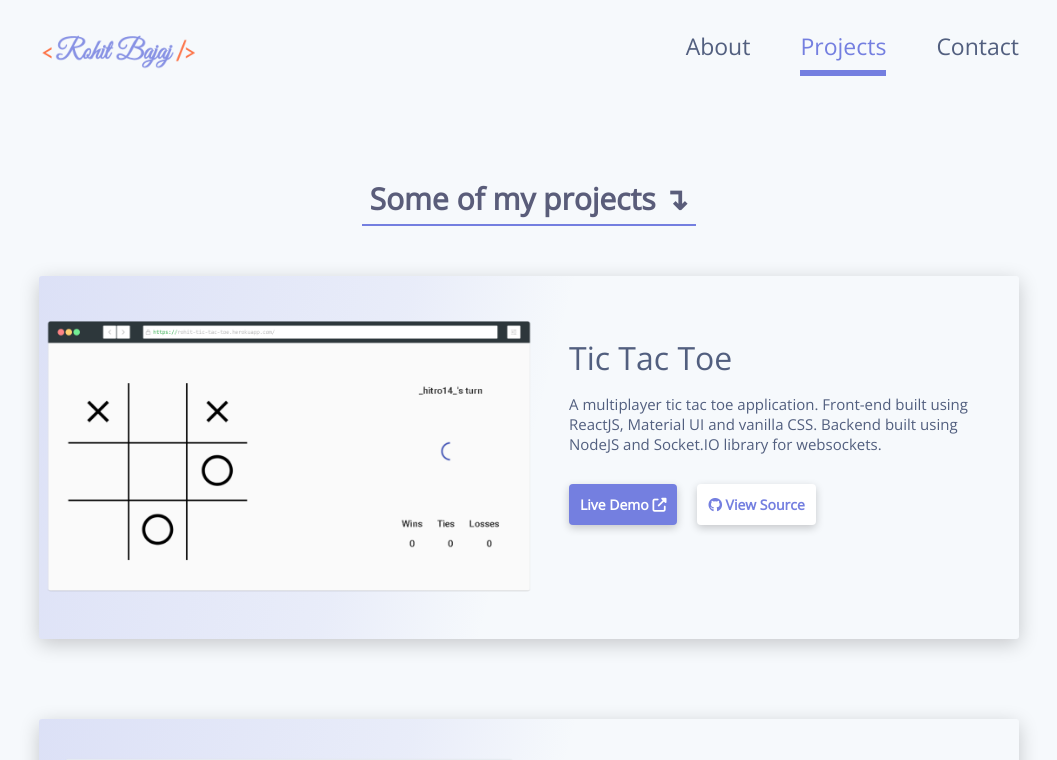
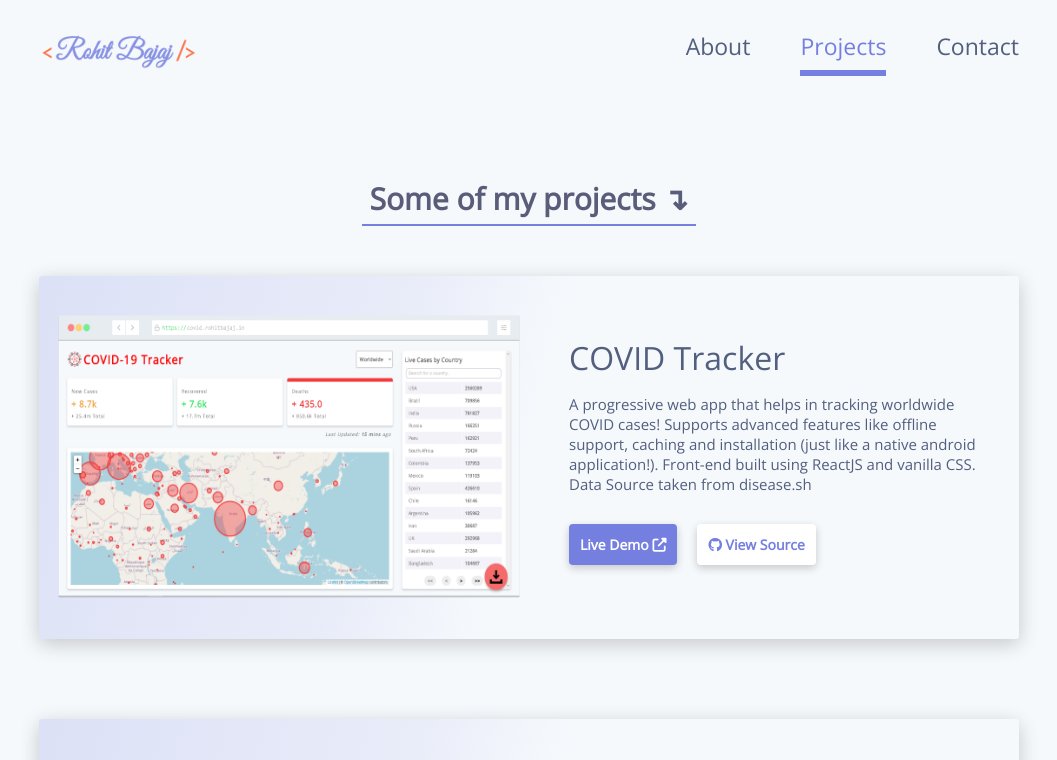
Before and after one commit to rbajaj1997/my-portfolio, a React (Create React App) app: page /projects in a window 1280 px wide. Shown: the top 760 px of the page, without its empty margins (111-1168 px from the left). Built offline with nearby package versions, Linux system fonts and the light colour scheme.

Commit message:
Added Covid Project

```diff
--- a/src/content/projects.js
+++ b/src/content/projects.js
@@ -1,8 +1,19 @@
 import tictactoe from '../img/tictactoe.png'
 import deconnector from '../img/devconnector.png'
 import chatapp from '../img/chatapp.png'
+import covid from '../img/covid.png';
 
 export default [
+    {
+        title: 'COVID Tracker',
+        description:
+        'A progressive web app that helps in tracking worldwide COVID cases! Supports advanced features like offline support, caching and installation (just like a native android application!). Front-end built using ReactJS and vanilla CSS. Data Source taken from disease.sh',
+        image: covid,
+        links: {
+            github: 'https://github.com/rbajaj1997/covid-tracker',
+            preview: 'https://covid.rohitbajaj.in/',
+        }
+    },
     {
         title: 'Tic Tac Toe',
         description:
```
Also changed, not shown: src/img/covid.png (added), 14 other files (tests, documents, lock files or other folders).
